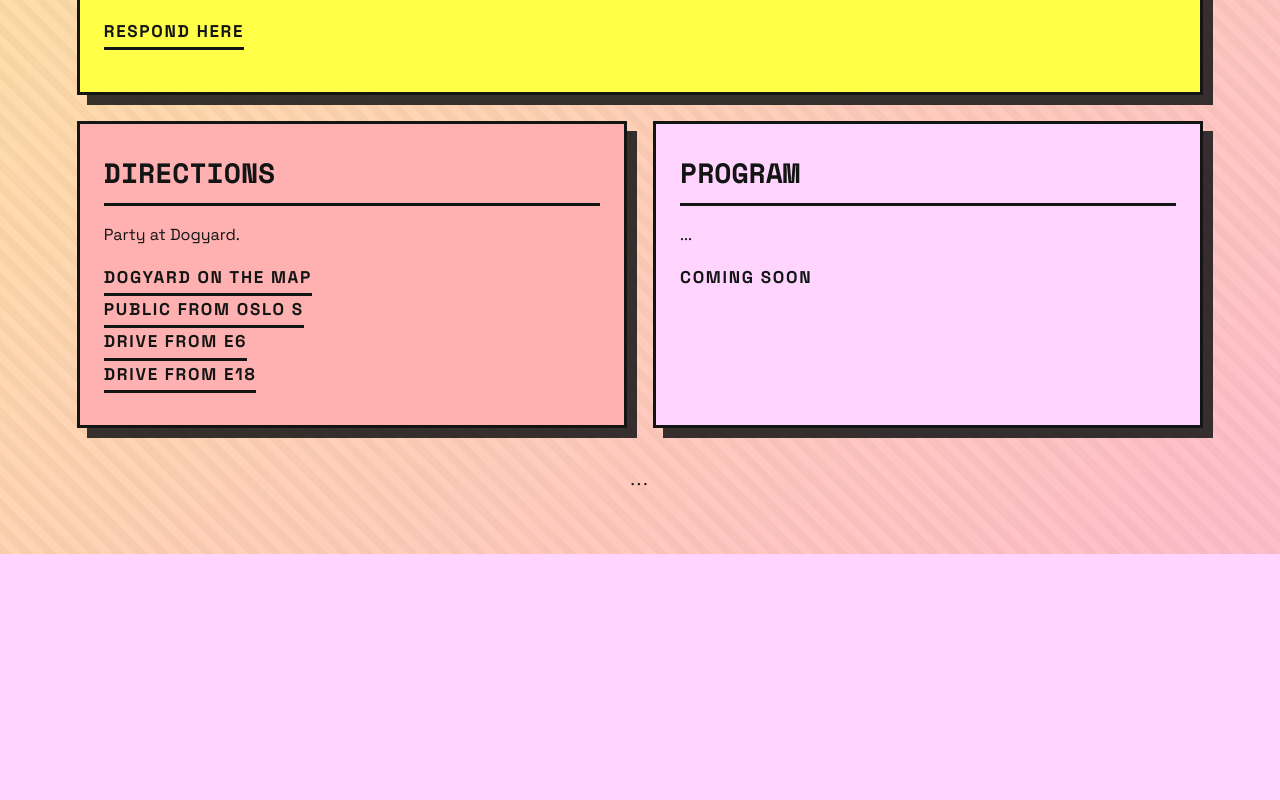
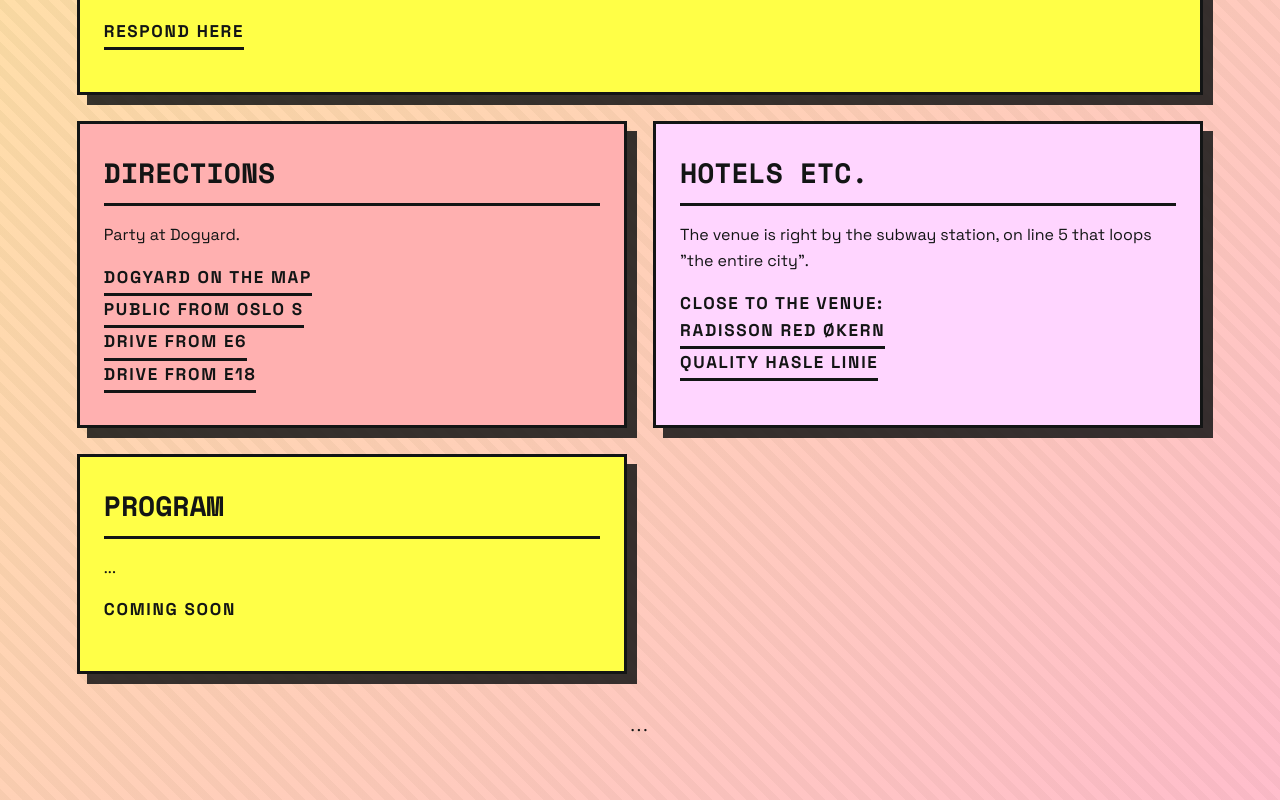
Before and after one commit to datagreier2/mariaogaron.no, a React (Vite) app: page / in a window 1280 px wide. Shown: the part 868-1668 px from the top of the page. Before the commit the page ends 1422 px from the top, so only its background shows below. Built offline with nearby package versions, Linux system fonts and the light colour scheme.

Commit message:
added hotels

```diff
--- a/src/App.jsx
+++ b/src/App.jsx
@@ -108,6 +108,12 @@
           note={t.directionsNote}
         />
         <Section
+          id="hotels"
+          title={t.hotelsTitle}
+          body={t.hotelsBody}
+          note={t.hotelsNote}
+        />
+        <Section
           id="practical"
           title={t.practicalTitle}
           body={t.practicalBody}
--- a/src/i18n.js
+++ b/src/i18n.js
@@ -18,6 +18,11 @@
       "Party at Dogyard.",
     directionsNote:
       "Dogyard on the map: https://maps.app.goo.gl/HWwEj7whNaJapLkb7\nPublic from Oslo S: https://maps.app.goo.gl/y95KnMzcdAs4HsbZ8\nDrive from E6: https://maps.app.goo.gl/Q9FKnybNbZuyY9hc6\nDrive from E18: https://maps.app.goo.gl/DgTYfLUzGPWgLiHAA",
+    hotelsTitle: "Hotels etc.",
+    hotelsBody:
+      "The venue is right by the subway station, on line 5 that loops \"the entire city\".",
+    hotelsNote:
+      "Close to the venue:\nRadisson RED Økern: https://share.google/kCYy1UEHJBlxPYlzc\nQuality Hasle Linie: https://share.google/ai0hAa7EHGComzxro",
     practicalTitle: "Program",
     practicalBody:
       "...",
@@ -41,6 +46,11 @@
       "Fest på Dogyard.",
     directionsNote:
       "Dogyard på kartet: https://maps.app.goo.gl/HWwEj7whNaJapLkb7\nKollektiv fra Oslo S: https://maps.app.goo.gl/y95KnMzcdAs4HsbZ8\nKjøring fra E6: https://maps.app.goo.gl/Q9FKnybNbZuyY9hc6\nKjøring fra E18: https://maps.app.goo.gl/DgTYfLUzGPWgLiHAA",
+    hotelsTitle: "Hotell osv.",
+    hotelsBody:
+      "Lokalet ligger rett ved T-banen, på linje 5 Ringen, som omfatter \"hele byen\".",
+    hotelsNote:
+      "Nær lokalet:\nRadisson RED Økern: https://share.google/kCYy1UEHJBlxPYlzc\nQuality Hasle Linie: https://share.google/ai0hAa7EHGComzxro",
     practicalTitle: "Program",
     practicalBody:
       "...",
```
